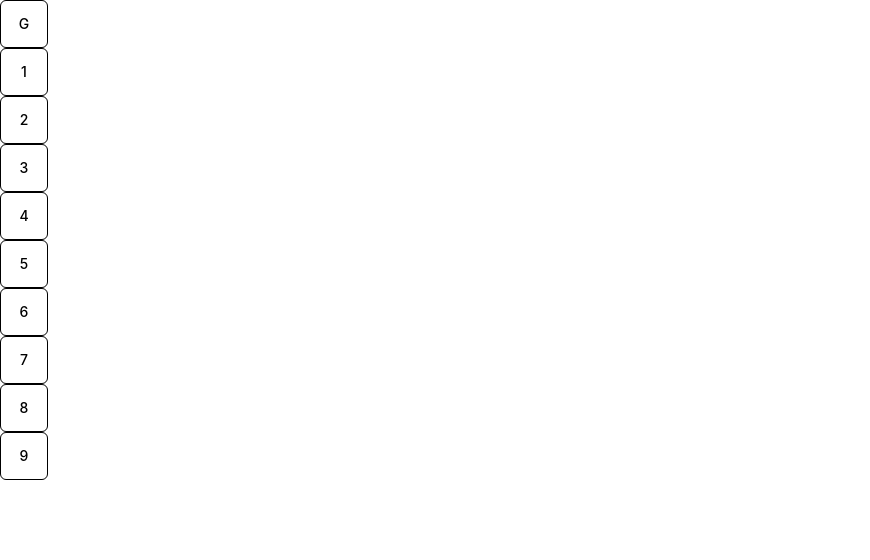
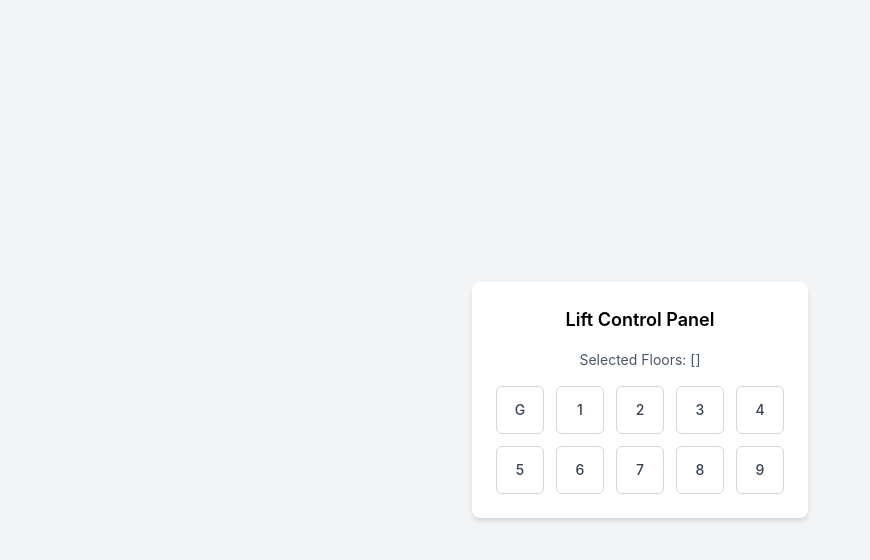
Before and after one commit to mqkhan125/react-elevator-system, a React (Vite) app: page / in a window 1280 px wide. Shown: the top 560 px of the page, without its empty margins (0-870 px from the left). Built offline with nearby package versions, Linux system fonts and the light colour scheme.

Commit message:
style: improve button active and hover states

```diff
--- a/src/Componets/Button.jsx
+++ b/src/Componets/Button.jsx
@@ -1,13 +1,19 @@
-const Button = ({floor, handleClick}) => {
-  return (
-    <button onClick={() => handleClick(floor)}
-    className='
+const Button = ({ floor, queue, handleValue }) => {
+    return (
+        <button
+            onClick={() => handleValue(floor)}
+            className={`
         w-12 h-12 rounded-md border text-sm font-medium
          flex items-center justify-center
-        transition '>
-        {floor}
-    </button>
-  )
-}
+        transition
+        ${queue.includes(floor)
+                    ? "bg-red-500 text-white border-red-500"
+                    : "bg-white text-gray-700 border-gray-300 hover:bg-blue-100"
+                } `}
+        >
+            {floor}
+        </button>
+    );
+};
 
-export default Button
+export default Button;
--- a/src/Componets/ControlPanel.jsx
+++ b/src/Componets/ControlPanel.jsx
@@ -2,25 +2,37 @@
 import Button from "./Button";
 
 const ControlPanel = () => {
- const [queue, setQueue] = useState([])
-const buttons = ["G",1,2,3,4,5,6,7,8,9]
+  const [queue, setQueue] = useState([]);
+  const buttons = ["G", 1, 2, 3, 4, 5, 6, 7, 8, 9];
 
-const handleClick = (e) => {
-  setQueue(e)
-}
+  const handleValue = (e) => {
+    setQueue((prev) => [...prev, e])
+  };
 
-  return (
-   <div>
-    {
-        buttons.map((floor) => (
-            <Button key={floor}
-            floor = {floor}
-            handleClick = {handleClick}
-            />
-        ))
-    }
-   </div>
-  )
+    return (
+      <div className="min-h-screen flex items-center justify-center bg-gray-100">
+        <div className="bg-white p-6 rounded-lg shadow-md">
+          <h2 className="text-lg font-semibold text-center mb-4">
+            Lift Control Panel
+          </h2>
+
+          <p className="text-center text-sm text-gray-600 mb-4">
+            Selected Floors: {`[${queue.join(", ")}]`}
+          </p>
+
+          <div className="grid grid-cols-5 gap-3">
+            {buttons.map((floor) => (
+              <Button
+                key={floor}
+                floor={floor}
+                handleValue={handleValue}
+                queue={queue}
+              />
+            ))}
+          </div>
+        </div>
+      </div>
+    );
 };
 
 export default ControlPanel;
```
